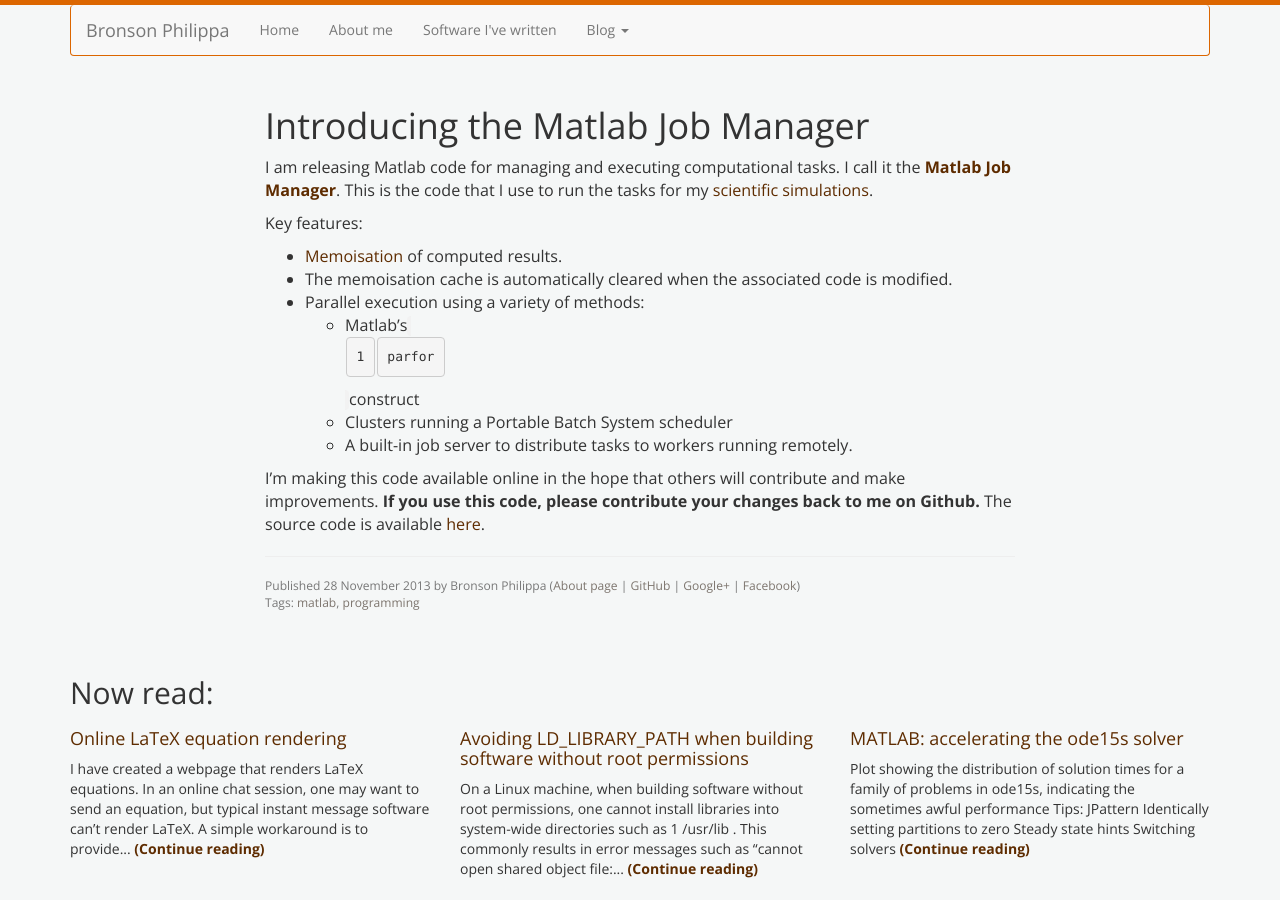
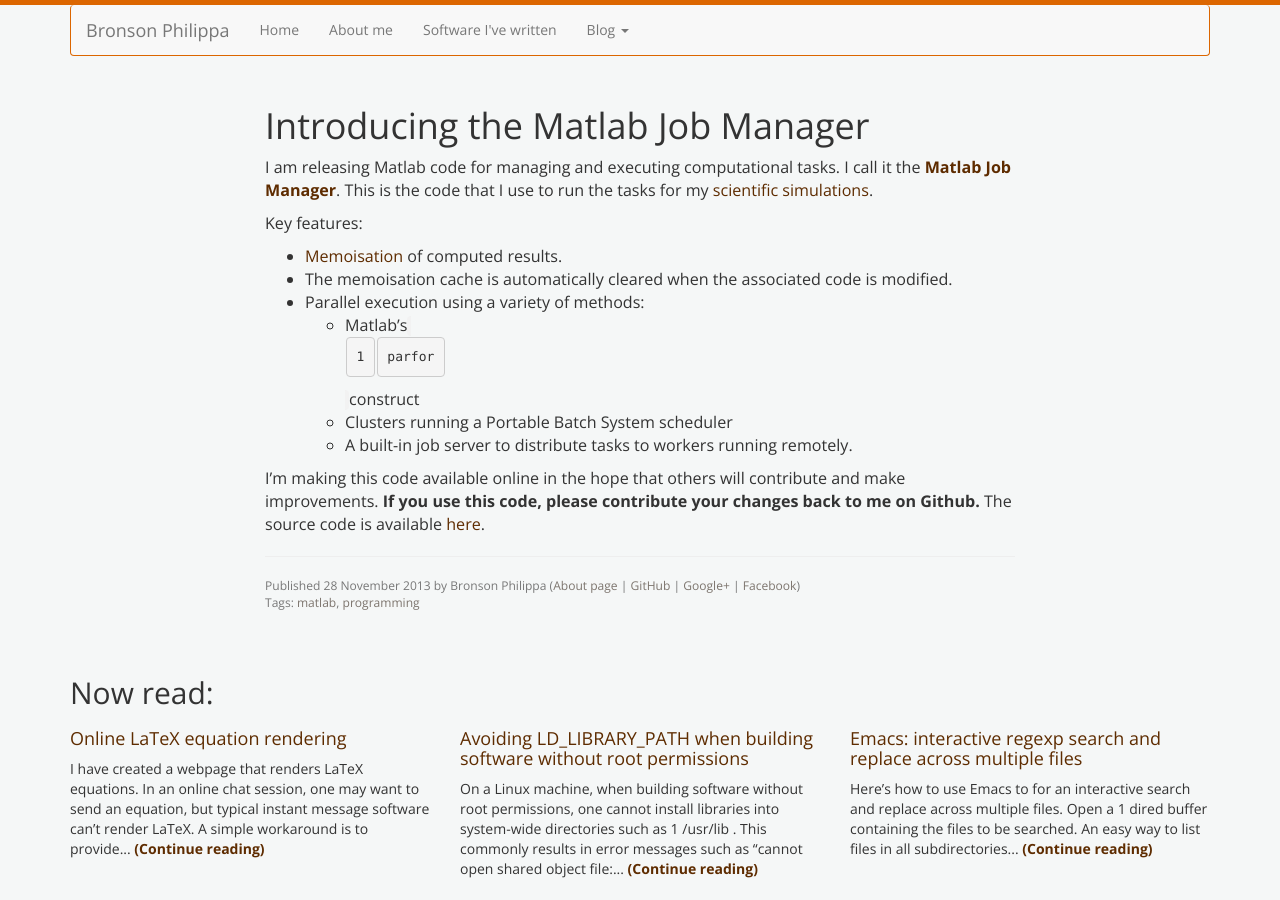
Before and after one commit to bronsonp/bwp.io, a Jekyll site: the page built from blog/_posts/2013-11-28-introducing-matlab-job-manager.md, in a window 1280 px wide. Built offline with Jekyll 4.4.1, drawn with Linux system fonts in a browser that asks for light colours; nearby versions of some CDN libraries.

Commit message:
Removed draft post

```diff
--- a/blog/_posts/2013-11-27-MATLAB-accelerating-the-ode15s-solver.md
+++ /dev/null
@@ -1,14 +0,0 @@
----
-layout: post
-title: "MATLAB: accelerating the ode15s solver"
-description: "Tips and tricks that helped me dramatically improve the performance of the ode15s solver"
-tags: [matlab,programming]
----
-
-* Plot showing the distribution of solution times for a family of problems in ode15s, indicating the sometimes awful performance
-
-Tips:
-* JPattern
-* Identically setting partitions to zero
-* Steady state hints
-* Switching solvers
--- a/index.html
+++ b/index.html
@@ -6,12 +6,14 @@
   <div class="col-md-4">
     <h1>Hello!</h1>
 
-    <p><img src="http://placehold.it/300x300" class="img-responsive" /></p>
+    {% comment %}
+    <p><img src="http://placehold.it/300x300" class="img-responsive" alt="Bronson Philippa profile picture" /></p>
+    {% endcomment %}
     <p>I'm Bronson Philippa. I'm a physics researcher and scientific programmer.</p>
     <ul class="list-unstyled">
       <li><a href="/about"> » About me</a></li>
       <li><a href="/software"> » Software I've written</a></li>
-      <li><a href="/feed.xml"><img src="/assets/images/feed-icon-14x14.png" /> Subscribe to feed</a></li>
+      <li><a href="/feed.xml"><img src="/assets/images/feed-icon-14x14.png" alt="RSS icon" /> Subscribe to feed</a></li>
     </ul>
   </div>
   <div class="col-md-8 content-list">
```
